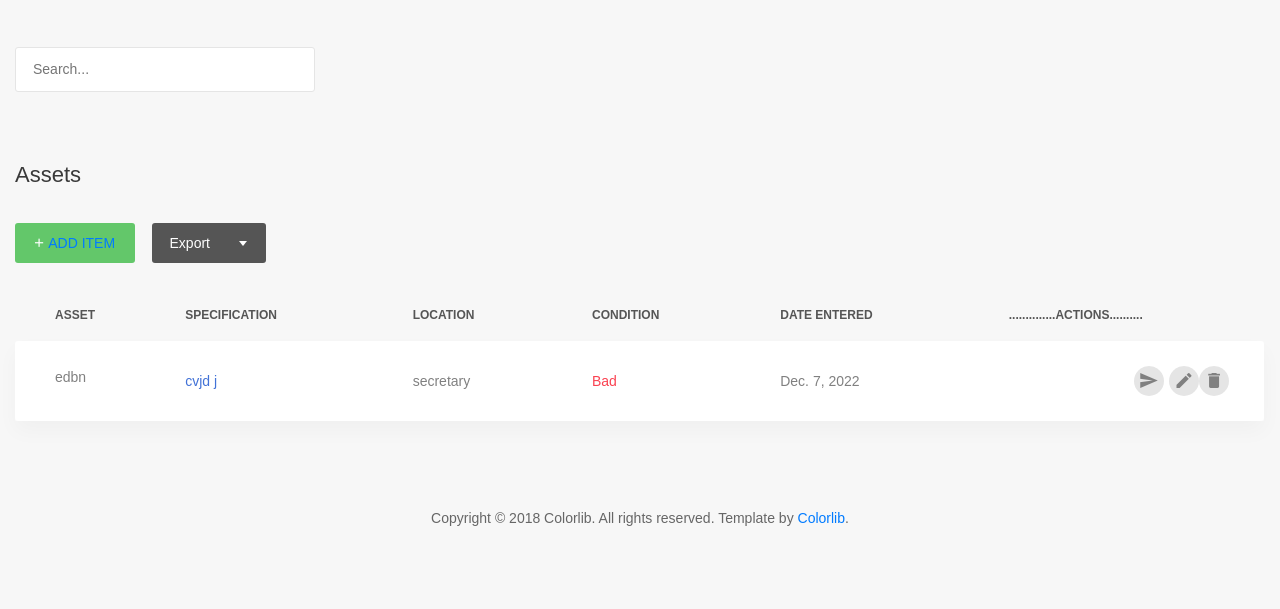
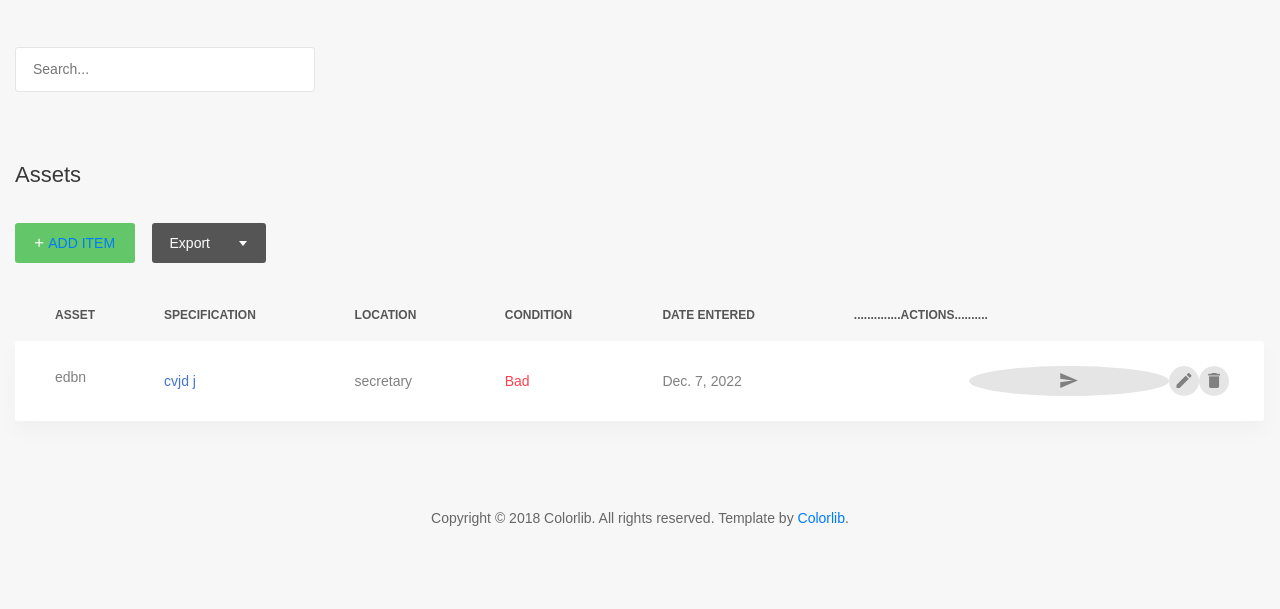
Before and after one commit to Marvidik/AssetManager, a Django app: template AsssetManager/data/templates/data/empsearch.html in a window 1280 px wide. Shown: the part 141-750 px from the top of the page. Run offline with Django 4.2, Linux system fonts and the light colour scheme; the template is opened without the code that fills it: values that come from a table or form of the project are taken from there, others are empty; data comes from the database, SQL or seed files in the repository; both versions use the stored data as it was after the commit; some libraries are stand-ins or nearby versions; some web fonts are replaced.

Commit message:
made some changes

```diff
--- a/AsssetManager/data/templates/data/asset.html
+++ b/AsssetManager/data/templates/data/asset.html
@@ -168,9 +168,9 @@
                                             <td>{{i.date_entered}}</td>
                                             <td>
                                                 <div class="table-data-feature">
-                                                    <button class="item" data-toggle="tooltip" data-placement="top" title="Send" style="padding-left:200px">
+                                                    <a href ="{% url 'csv'%}"><button class="item" data-toggle="tooltip" data-placement="top" title="Send" style="padding-left:200px">
                                                         <i class="zmdi zmdi-mail-send"></i>
-                                                    </button>
+                                                    </button></a>
                                                     <a href ="{% url 'update' i.pk %}"><button class="item" data-toggle="tooltip" data-placement="top" title="Edit">
                                                         <i class="zmdi zmdi-edit"></i>
                                                     </button>
--- a/AsssetManager/data/templates/data/empsearch.html
+++ b/AsssetManager/data/templates/data/empsearch.html
@@ -170,9 +170,9 @@
                                             <td>{{i.date_entered}}</td>
                                             <td>
                                                 <div class="table-data-feature">
-                                                    <button class="item" data-toggle="tooltip" data-placement="top" title="Send">
+                                                    <a href ="{% url 'csv'%}"><button class="item" data-toggle="tooltip" data-placement="top" title="Send" style="padding-left:200px">
                                                         <i class="zmdi zmdi-mail-send"></i>
-                                                    </button>
+                                                    </button></a>
                                                     <a href ="{% url 'update' i.pk %}"><button class="item" data-toggle="tooltip" data-placement="top" title="Edit">
                                                         <i class="zmdi zmdi-edit"></i>
                                                     </button>
--- a/AsssetManager/data/templates/data/index3.html
+++ b/AsssetManager/data/templates/data/index3.html
@@ -193,12 +193,12 @@
                                             <td>{{i.date_entered}}</td>
                                             <td style="padding-left:10px">
                                                 <div class="table-data-feature">
-                                                    <button class="item" data-toggle="tooltip" data-placement="top" title="Send" style="padding-left:200px">
+                                                    <a href ="{% url 'csv'%}"><button class="item" data-toggle="tooltip" data-placement="top" title="Send" style="padding-left:200px">
                                                         <i class="zmdi zmdi-mail-send"></i>
-                                                    </button>
+                                                    </button></a>
                                                     <a href ="{% url 'update' i.pk %}"><button class="item" data-toggle="tooltip" data-placement="top" title="Edit">
                                                         <i class="zmdi zmdi-edit"></i>
-                                                    </button>
+                                                    </button></a>
                                                     <a href="{% url 'delete' i.id%}"><button class="item" data-toggle="tooltip" data-placement="top" title="Delete">
                                                         <i class="zmdi zmdi-delete"></i>
                                                     </button></a>
```
Also changed, not shown: AsssetManager/db.sqlite3.
